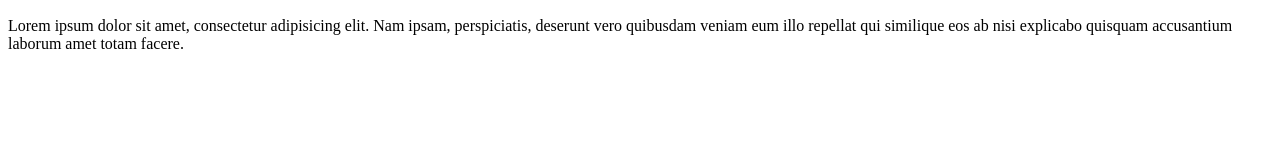
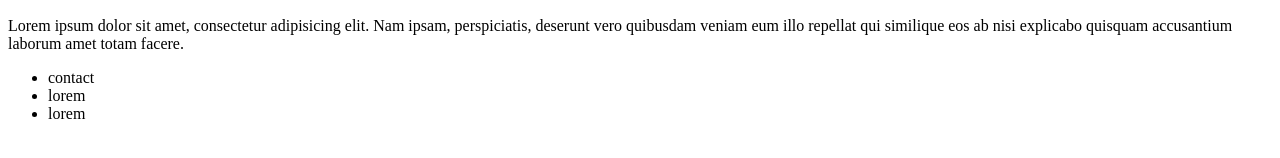
Before and after one commit to ColyneThomasPro/Test_la_Piscine, a plain HTML site: page index.html in a window 1280 px wide. Shown: the part 430-588 px from the top of the page. Drawn offline with Linux system fonts and the light colour scheme.

Commit message:
ajout d'un footer et d'une liste

```diff
--- a/index.html
+++ b/index.html
@@ -12,4 +12,11 @@
   <img src="assets/805656.jpg" alt="fond d'écran Zelda Breath of the Wild">
   <p>Lorem ipsum dolor sit amet, consectetur adipisicing elit. Nam ipsam, perspiciatis, deserunt vero quibusdam veniam eum illo repellat qui similique eos ab nisi explicabo quisquam accusantium laborum amet totam facere.</p>
 </body>
+<footer>
+  <ul>
+    <li>contact</li>
+    <li>lorem</li>
+    <li>lorem</li>
+  </ul>
+</footer>
 </html>
```
